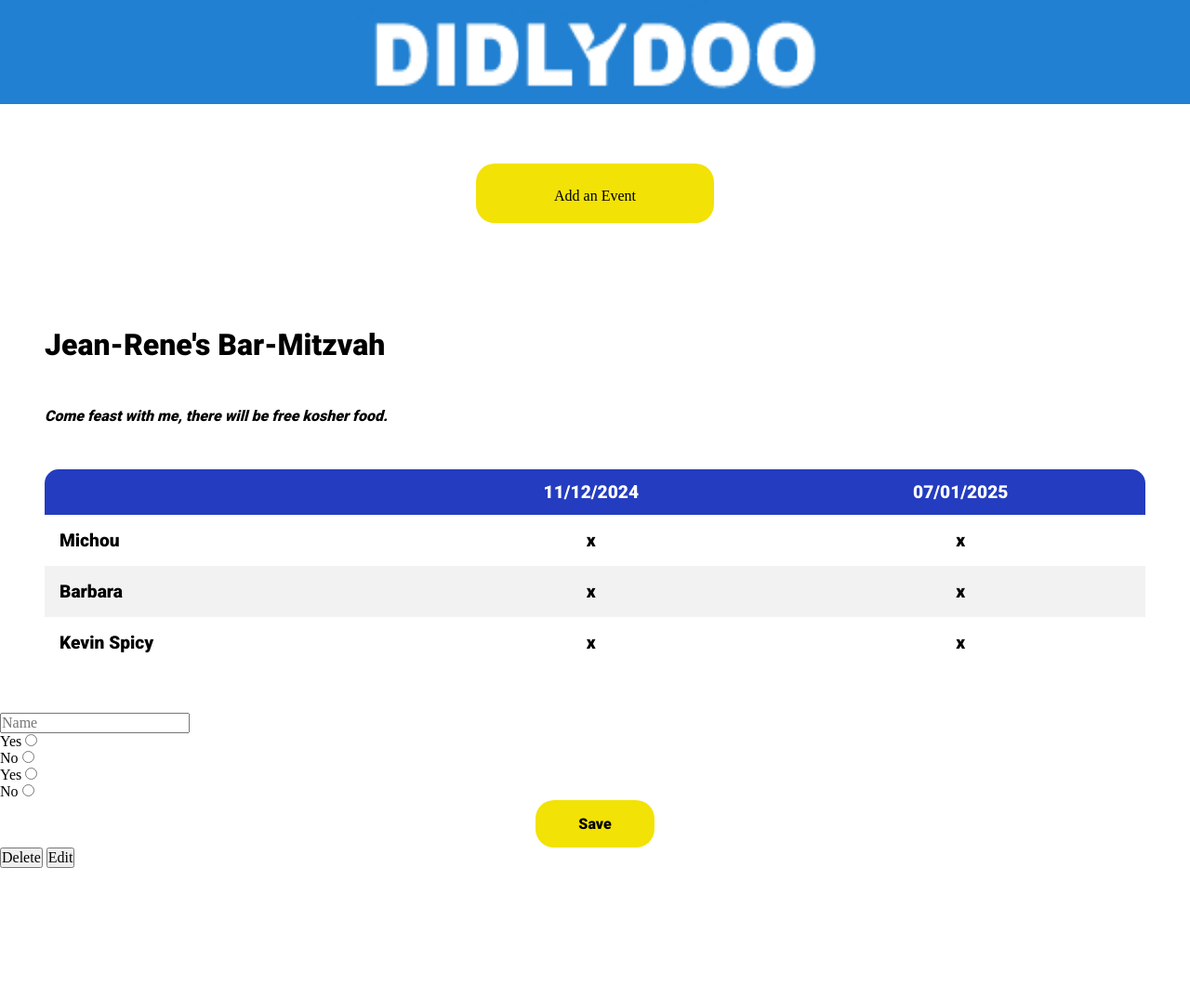
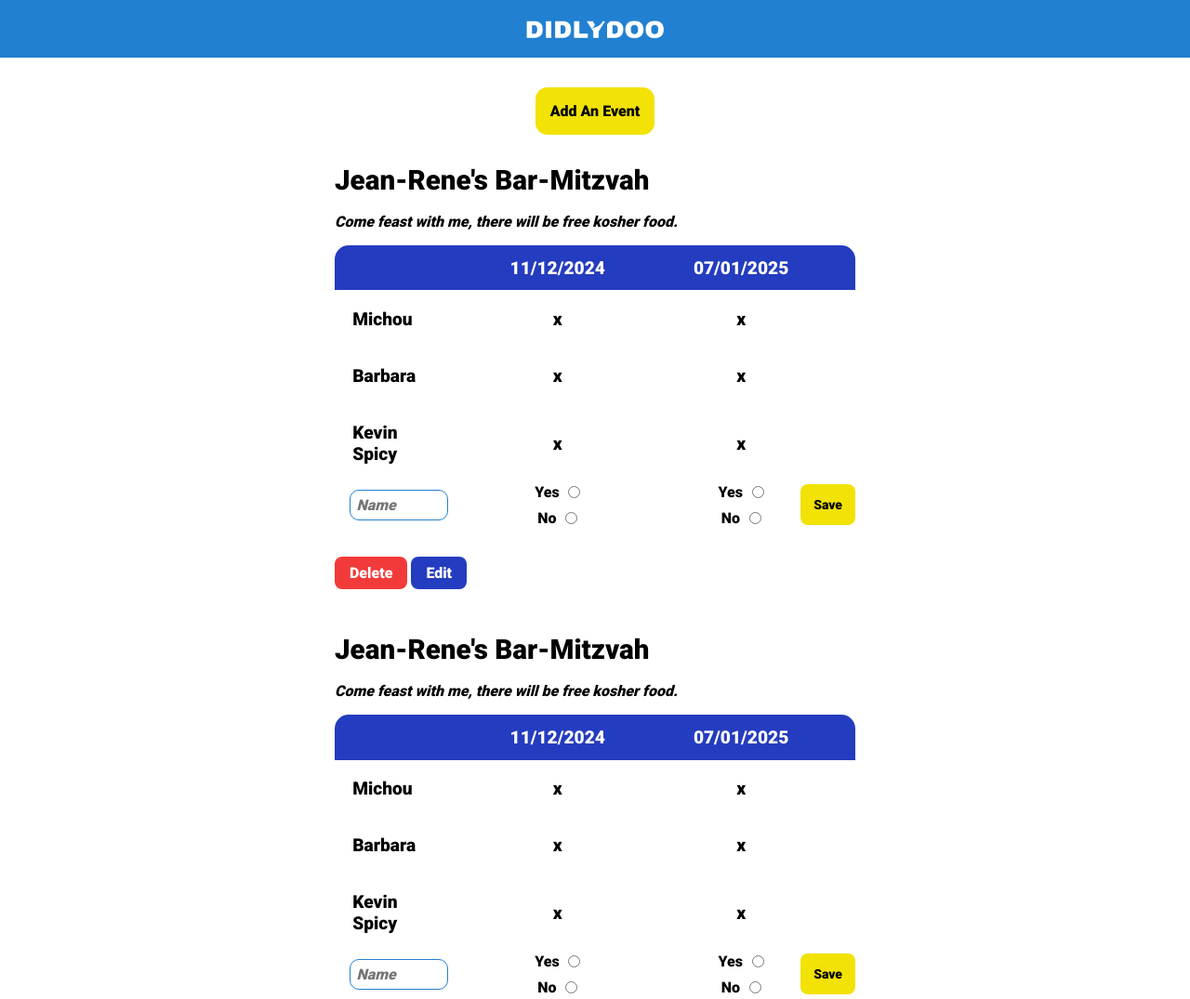
Before and after one commit to voltsn/didlydoo, a website with bundled scripts: page index.html in a window 1280 px wide. Shown: the top 1075 px of the page at 93% size. Before the commit the page ends 934 px from the top, so only its background shows below. Built offline with nearby package versions, Linux system fonts and the light colour scheme.

Commit message:
Modify ui

```diff
--- a/index.html
+++ b/index.html
@@ -19,7 +19,71 @@
             <button class="new-event-btn">Add an Event</button>
         </div>
 
-    <section class="event">
+        <section class="event">
+                <h2 class="event__heading">Jean-Rene's Bar-Mitzvah</h2>
+                <p class="event__desc">Come feast with me, there will be free kosher food.</p>
+                <table class="event__table">
+                    <thead class="event__table__header-group">
+                        <th></th>
+                        <th class="event__table__header">11/12/2024</th>
+                        <th class="event__table__header">07/01/2025</th>
+                        <th></th>
+                    </thead>
+                    <tbody class="event__table__antendees">
+                        <tr class="event__table__antendee">
+                            <td class="event__table__antendee__name">Michou</td>
+                            <td class="event__table__antendee__choice">x</td>
+                            <td class="event__table__antendee__choice" >x</td>
+                        </tr>
+                        <tr class="event__table__antendee">
+                            <td class="event__table__antendee__name">Barbara</td>
+                            <td class="event__table__antendee__choice">x</td>
+                            <td class="event__table__antendee__choice">x</td>
+                        </tr>
+                        <tr class="event__table__antendee">
+                            <td class="event__table__antendee__name">Kevin Spicy</td>
+                            <td class="event__table__antendee__choice">x</td>
+                            <td class="event__table__antendee__choice">x</td>
+                        </tr>
+                    </tbody>
+                    <tfoot class="event__table__footer">
+                        <tr>
+                            <td><input class="attendee-input" type="text" name="attendee" placeholder="Name"></td>
+                            <td>
+                                <div class="form-control">
+                                    <label for="choice" class="form-label">Yes</label>
+                                    <input type="radio" name="choice" >
+                                </div>
+                                <div class="form-control">
+                                    <label for="choice" class="form-label">No</label>
+                                    <input type="radio" name="choice">
+                                </div>
+                            </td>
+                            <td>
+                                <div class="form-control">
+                                    <label for="choice" class="form-label">Yes</label>
+                                    <input type="radio" name="choice">
+                                </div>
+                                <div class="form-control">
+                                    <label for="choice" class="form-label">No</label>
+                                    <input type="radio" name="choice">
+                                </div>
+                            </td>
+                            <td>
+                                <div class="content-save-choice-btn">
+                                    <button id="save-choice-btn" class="save-choice-btn" >Save</button>
+                                </div>
+                            </td>
+
+                        </tr>
+                    </tfoot>
+                </table>
+
+                <button id="event-delete-btn" class="event__delete-btn">Delete</button>
+                <button id="event-edit-btn" class="event__edit-btn">Edit</button>
+            </section>
+
+        <section class="event">
             <h2 class="event__heading">Jean-Rene's Bar-Mitzvah</h2>
             <p class="event__desc">Come feast with me, there will be free kosher food.</p>
             <table class="event__table">
@@ -27,12 +91,13 @@
                     <th></th>
                     <th class="event__table__header">11/12/2024</th>
                     <th class="event__table__header">07/01/2025</th>
+                    <th></th>
                 </thead>
                 <tbody class="event__table__antendees">
                     <tr class="event__table__antendee">
                         <td class="event__table__antendee__name">Michou</td>
                         <td class="event__table__antendee__choice">x</td>
-                        <td class="event__table__antendee__choice">x</td>
+                        <td class="event__table__antendee__choice" >x</td>
                     </tr>
                     <tr class="event__table__antendee">
                         <td class="event__table__antendee__name">Barbara</td>
@@ -45,7 +110,7 @@
                         <td class="event__table__antendee__choice">x</td>
                     </tr>
                 </tbody>
-                <!-- <tfoot class="event__table__footer">
+                <tfoot class="event__table__footer">
                     <tr>
                         <td><input class="attendee-input" type="text" name="attendee" placeholder="Name"></td>
                         <td>
@@ -68,41 +133,15 @@
                                 <input type="radio" name="choice">
                             </div>
                         </td>
+                        <td>
+                            <div class="content-save-choice-btn">
+                                <button id="save-choice-btn" class="save-choice-btn" >Save</button>
+                            </div>
+                        </td>
 
                     </tr>
-                </tfoot> -->
+                </tfoot>
             </table>
-            <form action="post" class="availability-form">
-                <input type="text" name="username" class="attendee-input" placeholder="Name" required>
-                <div class="choice">
-                    <div class="form-control">
-                        <label for="11/12/2024" class="form-label">Yes</label>
-                        <input type="radio" name="11/12/2024" value="yes">
-                    </div>
-
-                    <div class="form-control">
-                        <label for="11/12/2024" class="form-label">No</label>
-                        <input type="radio" name="11/12/2024" value="yes">
-                    </div>
-                </div>
-
-                <div class="choice">
-                    <div class="form-control">
-                        <label for="07/01/2025" class="form-label">Yes</label>
-                        <input type="radio" name="07/01/2025" value="yes">
-                    </div>
-
-                    <div class="form-control">
-                        <label for="07/01/2025" class="form-label">No</label>
-                        <input type="radio" name="07/01/2025" value="yes">
-                    </div>
-                </div>
-
-
-                <div class="content-save-choice-btn">
-                    <button id="save-choice-btn" class="save-choice-btn" >Save</button>
-                </div>
-            </form>
 
             <button id="event-delete-btn" class="event__delete-btn">Delete</button>
             <button id="event-edit-btn" class="event__edit-btn">Edit</button>
--- a/src/sass/partials/_header.scss
+++ b/src/sass/partials/_header.scss
@@ -2,39 +2,29 @@
 
 .main-header{
     display: flex;
-    padding: 10% 0% 10% 0%;
-    margin-bottom: 5%;
+    padding: 1rem 0 1rem 0;
+    margin-bottom: 2rem;
     justify-content: $center;
     background: $fond;
     .main-header__img{
-        width: 40%;
+        width: 10rem;
+        height: auto;
     }
 }
 .new-event-btn-container{
     display: flex;
     justify-content: $center;
-    padding-bottom: 5%;
+    padding-bottom: 2rem;
     .new-event-btn{
-        padding: 2%;
+        padding: 1em;
         cursor: pointer;
         border: none;
-        border-radius: 20px;
+        border-radius: .8rem;
         background-color: $jaune_clair;
-        width: 20vw;
+        text-transform: capitalize;
+        &:hover{
+            background-color: $bleu_fonce;
+            color: #fff;
+        }
     }
 }
-
-@media screen and (min-width:620px){
-    .main-header{
-        padding: 0;
-    }
-
-    .main-header__img{
-        height: 7em;
-    }
-
-    .new-event-btn{
-        height: 4em;
-    }
-
-}
--- a/src/sass/partials/_reset.scss
+++ b/src/sass/partials/_reset.scss
@@ -11,6 +11,10 @@ html{
     box-sizing: inherit;
 }
 
+body{
+    font-family: $roboto;
+}
+
 input,
 button{
     font: inherit;
--- a/src/sass/partials/_table.scss
+++ b/src/sass/partials/_table.scss
@@ -1,10 +1,38 @@
+.event{
+    margin: 0 auto;
+    max-width: 35rem;
+    width: 95%;
+    margin-bottom: 2rem;
+    padding-bottom: 1rem;
+    overflow-x: scroll;
+
+    .event__delete-btn,
+    .event__edit-btn{
+        cursor: pointer;
+        border: none;
+        padding: .5em 1em;
+        border-radius: .5rem;
+        color: #fff;
+        &:hover{
+            opacity: 0.7;
+        }
+    }
+
+    .event__delete-btn{
+        margin-top: 2rem;
+        background-color: #f23a3a;
+
+    }
+    .event__edit-btn{
+        background-color: $bleu_fonce;
+    }
+}
 
 .event__heading{
-    font-size: 2rem;
+    font-size: clamp(1.3rem, 0.6479rem + 1.5023vw, 2rem);
     color :black;
     font-family: $roboto;
-    margin : 3rem;
-
+    margin-bottom: .6em;
 }
 
 .event__desc{
@@ -12,38 +40,29 @@
     color : black;
     font-family: $roboto;
     font-style: italic;
-    margin: 3rem;
-
+    margin-bottom: 1em;
 }
 
 
 .event__table{
     border-collapse: collapse;
     overflow:hidden ;
-    border-radius: 15px;
+    border-top-left-radius: 0.9375rem;
+    border-top-right-radius: 0.9375rem;
     padding : 1rem;
-    margin : 3rem;
 
-    th{
-        width : 40vw;
-
+    tr:nth-child(even){
+        background-color: white;
     }
-
-    td{
-        width : 40vw;
-    }
-
 
     .event__table__header-group{
     background-color: $bleu_fonce;
     color: white;
 
-
-
         .event__table__header{
-        font-family: $roboto;
-        font-size : 1.2rem;
-        padding : 0.8rem;
+            font-size : 1.2rem;
+            padding : 0.8rem;
+            width: 100%;
         }
 
     }
@@ -51,54 +70,40 @@
 }
 
 .event__table__antendee{
-    font-family: $roboto;
     font-size: 1.2rem;
     height : 3rem;
 
 
     .event__table__antendee__name{
-    padding : 1rem;
+    padding : 1em;
 
     }
     .event__table__antendee__choice{
-    font-family: $roboto;
     text-align: center;
     }
-
-
-}
-
-tr:nth-child(even) {
-    background-color: #f2f2f2;
 }
 
 
 .event__table__footer{
-    //position : relative;
-    //padding-bottom: 50rem;
-
-
-
-
     .attendee-input{
         color : $bleu_fonce;
         font-style: italic;
-        padding: 0.4rem;
-        border-radius: 10px;
-        width : 30vw;
+        padding: 0.4em;
+        border-radius: 0.625rem;
+        width : 100%;
+        border: 1px solid $fond;
+        margin-left: 1em;
 
     }
 
     .form-control{
+        display: flex;
         align-items: center;
+        justify-content: center;
+        gap: .6em;
         font-family: $roboto ;
-        padding-left: 2rem;
-        padding-top:0.6rem;
-        padding-bottom:0.6rem;
-
-        input{
-           margin-left: 1.2rem;
-
+        & + .form-control{
+            margin-top: .6em;
         }
     }
 
@@ -109,27 +114,16 @@ tr:nth-child(even) {
     display: flex;
     justify-content: center;
     .save-choice-btn{
-        //position : absolute;
-        //bottom : -10vw;
-        //left: 2vw;
-        //margin-left: -77vw;
-        //margin-bottom: -35vw;
-        font-family: $roboto;
-        padding: 1rem;
+        padding: 1em;
         cursor: pointer;
         border: none;
-        border-radius: 20px;
+        border-radius: .5rem;
         background-color: $jaune_clair;
-        width: 8rem;
-        display: flex;
-        justify-content: center;
+        font-size: .875rem;
 
         &:hover{
-            background: $jaune_fonce;
+            background: $bleu_clair;
+            color: #fff;
         }
-
-        &:active{
-            background: $bleu_clair;
-        }
-        }
+    }
 }
```
Also changed, not shown: src/sass/partials/_form.scss (+39 -4 lines), assets/css/main.css, 1 other file.
